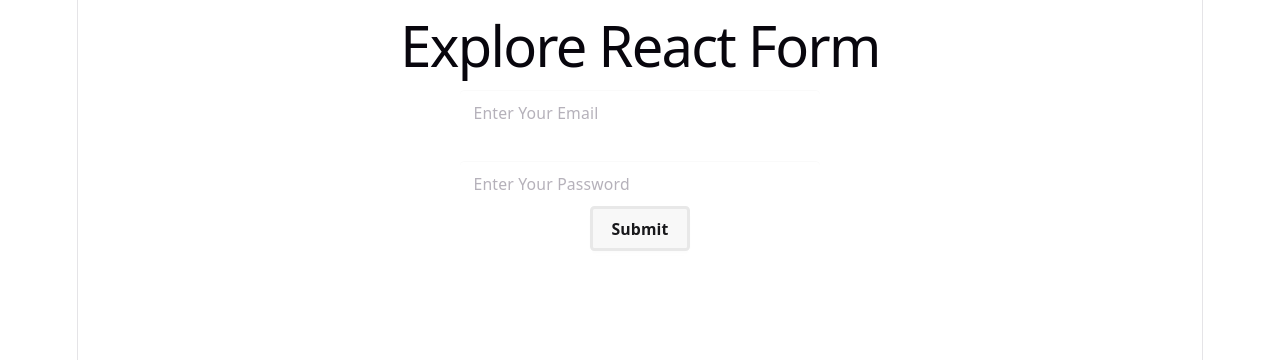
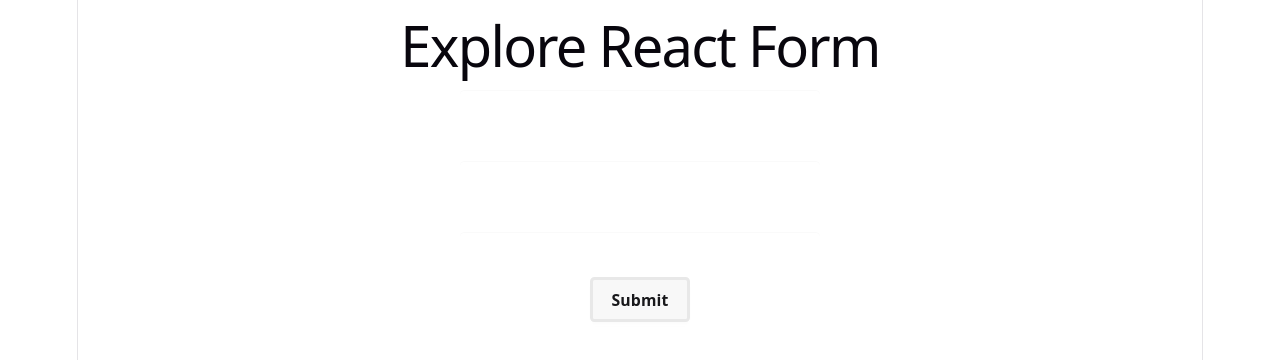
Before and after one commit to Saad7528/Explore-React-Form, a React (Vite) app: page / in a window 1280 px wide. Shown: the top 360 px of the page. Built offline with nearby package versions, Linux system fonts and the light colour scheme.

Commit message:
coustom hook

```diff
--- a/src/App.jsx
+++ b/src/App.jsx
@@ -1,7 +1,9 @@
 import './App.css'
 import ControlledFiled from './component/ControlledFiled/ControlledFiled'
 import FormAction from './component/FormAction/FormAction'
+import HookForm from './component/HookForm/HookForm'
 import SimpleForm from './component/SimpleForm/SimpleForm'
+import UnControlledFiled from './component/unControlledFiled/unControlledFiled'
 
 function App() {
 
@@ -10,7 +12,9 @@ function App() {
      <h1>Explore React Form</h1>
      {/* <SimpleForm/> */}
      {/* <FormAction/> */}
-     <ControlledFiled/>
+     {/* <ControlledFiled/> */}
+     {/* <UnControlledFiled/> */}
+     <HookForm/>
 
 
     </>
--- a/src/component/ControlledFiled/ControlledFiled.jsx
+++ b/src/component/ControlledFiled/ControlledFiled.jsx
@@ -1,21 +1,38 @@
-import React from 'react';
+import React, { useState } from 'react';
 
 const ControlledFiled = () => {
+    const [password, setPassword] = useState('');
+    const [error, setError] = useState('');
+
     const handleSubmit = (e)=>{
         e.preventDefault();
-        console.log();
+        console.log('Submit');
+    }
 
+    const handleOnChange = e => {
+        console.log(e.target.value);
+        setPassword(e.target.value);
+
+        if(password.length < 6){
+            setError('Password must be 6 or above character')
+        }else{
+            setError('')
+        }
 
     }
+
     return (
         <div>
              <form onSubmit={handleSubmit} >
                 <input placeholder='Enter Your Email' className='input' name='email' type="email" required />
                 <br /> <br />
-                <input placeholder='Enter Your Password' className='input' name='password' type='password'  required/>
+                <input placeholder='Enter Your Password' onChange={handleOnChange} defaultValue={password} className='input' name='password' type='password'  required/>
                 <br />
                 <input className='btn' name='Submit' type="submit" value="Submit"/>
             </form>
+            <p style={{color: "red"}}>
+                <small>{error}</small>
+            </p>
 
         </div>
     );
--- /dev/null
+++ b/src/component/HookForm/HookForm.jsx
@@ -0,0 +1,43 @@
+import React from 'react';
+import useInputField from '../../hooks/useInputField';
+
+const HookForm = () => {
+
+    const [name, nameOnChange] = useInputField('');
+    const [email, emailOnChange] = useInputField('');
+    const [password, passwordOnChange] = useInputField('');
+
+     const handleSubmit = e => {
+        e.preventDefault();
+        console.log("submit", name, email, password);
+        // setFieldValue(e.target.value);
+
+    }
+    return (
+        <div>
+
+            <form onSubmit={handleSubmit} >
+                <input defaultValue={name} onChange={nameOnChange} type="text" className='input' />
+                <br /><br />
+                <input defaultValue={email} onChange={emailOnChange} type="email" className='input' />
+                <br /><br />
+                <input defaultValue={password} onChange={passwordOnChange} type="password" className='input' />
+                <br />
+
+                <input className='btn' name='Submit' type="submit" value ="Submit"/>
+
+                {/* <input ref={emailRef} placeholder='Enter Your Email' className='input' name='email' type="email" required />
+                <br /> <br />
+                <input ref={passwordRef} placeholder='Enter Your Password' className='input' name='password' type='password'  required/>
+                <br /> */}
+            </form>
+            {/* <p style={{color: "red"}}>
+                <small>{error}</small>
+            </p> */}
+
+
+        </div>
+    );
+};
+
+export default HookForm;
--- /dev/null
+++ b/src/component/UnControlledFiled/UnControlledFiled.jsx
@@ -0,0 +1,31 @@
+import React, { useRef } from 'react';
+
+const UnControlledFiled = () => {
+    const emailRef = useRef('');
+    const passwordRef = useRef('');
+
+    const handleSubmit = e =>{
+        e.preventDefault();
+        const email = emailRef.current.value;
+        const password = passwordRef.current.value;
+        console.log(email, password);
+    }
+
+    return (
+        <div>
+            <form onSubmit={handleSubmit} >
+                <input ref={emailRef} placeholder='Enter Your Email' className='input' name='email' type="email" required />
+                <br /> <br />
+                <input ref={passwordRef} placeholder='Enter Your Password' className='input' name='password' type='password'  required/>
+                <br />
+                <input className='btn' name='Submit' type="submit" value="Submit"/>
+            </form>
+            {/* <p style={{color: "red"}}>
+                <small>{error}</small>
+            </p> */}
+
+        </div>
+    );
+};
+
+export default UnControlledFiled;
--- /dev/null
+++ b/src/hooks/useInputField.jsx
@@ -0,0 +1,15 @@
+import { useState } from "react";
+
+const useInputField = (defaultValue) => {
+    const [fieldValue, setFieldValue] = useState(defaultValue);
+
+    const handleFieldOnChange = e => {
+        setFieldValue(e.target.value);
+
+    }
+
+    return [fieldValue, handleFieldOnChange]
+
+}
+
+export default useInputField;
```
